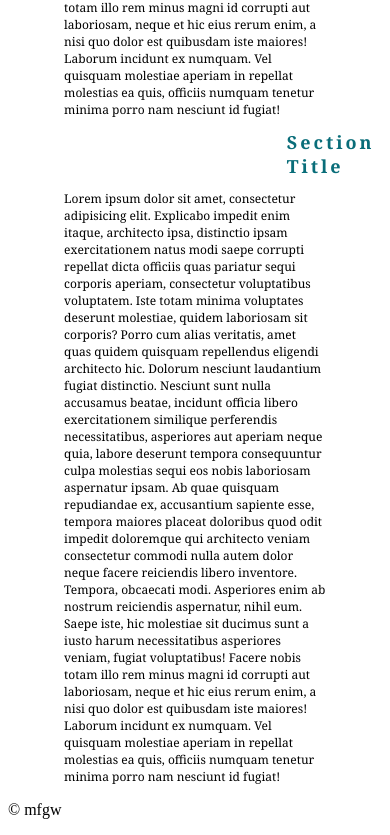
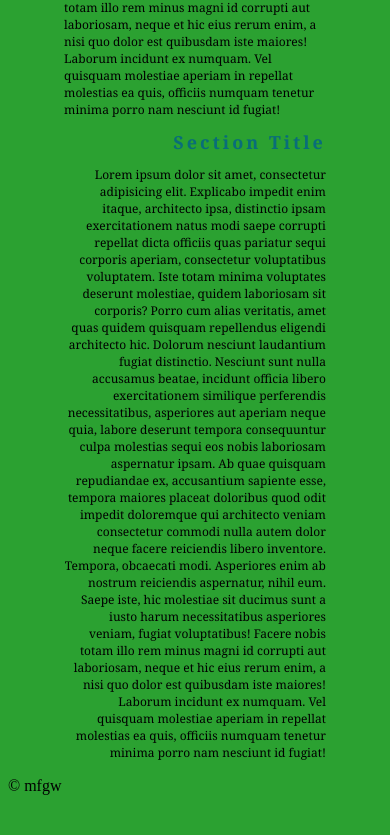
Before and after one commit to ElliSaysSmile/mobile-friendly-practice, a plain HTML site: page index.html in a window 390 px wide. Shown: the part 659-1494 px from the top of the page. After the commit the page ends 1470 px from the top, so only its background shows below. Drawn offline with Linux system fonts and the light colour scheme.

Commit message:
added media queries

```diff
--- a/css/style.css
+++ b/css/style.css
@@ -16,18 +16,30 @@
     font-size: 18px;
 }
 
-.heading2{
-    font-family: georgia;
-    color: rgba(9, 109, 121, 1);
-    letter-spacing: 3px;
-    font-weight: bold;
-    font-size: 18px;
-    margin-left: 85%;
 
-}
 .content{
     font-family: georgia;
     font-size: 12px;
     margin-left: 15%;
     margin-right: 15%;
 }
+
+/* media queries */
+
+@media only screen and (max-width: 1024px) {
+    body {
+      background-color: rgb(101, 48, 136);
+    }
+  }
+
+  @media only screen and (max-width: 768px) {
+    body {
+      background-color: rgb(194, 17, 114);
+    }
+  }
+
+  @media only screen and (max-width: 480px) {
+    body {
+      background-color: rgb(43, 161, 49);
+    }
+  }
--- a/index.html
+++ b/index.html
@@ -60,7 +60,7 @@
       <!-- MAIN CONTENT -->
       <main>
         <div class="content">
-          <h1 class="heading">Section Title</h1>
+          <h1 class="heading" style= text-align:left;>Section Title</h1>
           <p>
             Lorem ipsum dolor sit amet, consectetur adipisicing elit. Explicabo
             impedit enim itaque, architecto ipsa, distinctio ipsam
@@ -87,8 +87,8 @@
             nam nesciunt id fugiat!
           </p>
         </div>
-        <div class="content">
-          <h1 class="heading2">Section Title</h1>
+        <div class="content" style="text-align: right;">
+          <h1 class="heading">Section Title</h1>
           <p>
             Lorem ipsum dolor sit amet, consectetur adipisicing elit. Explicabo
             impedit enim itaque, architecto ipsa, distinctio ipsam
```
